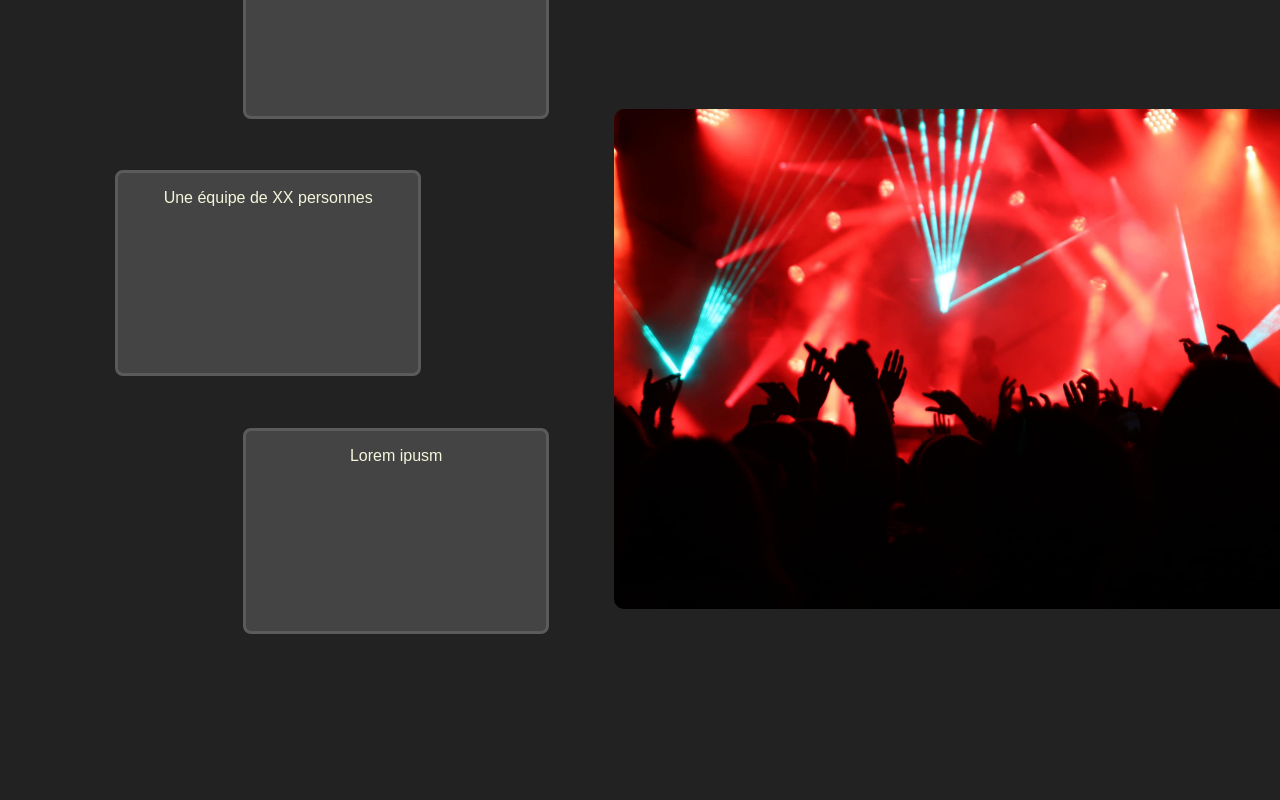
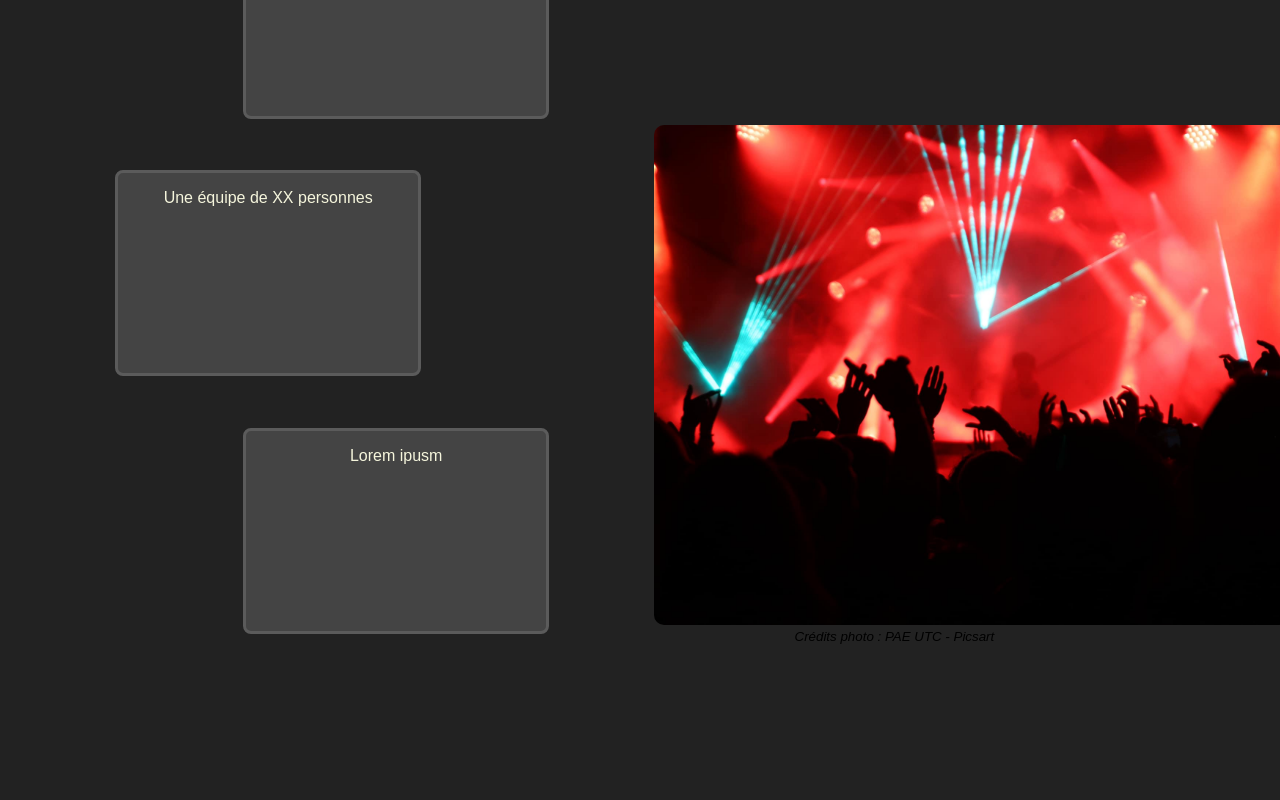
Before and after one commit to Decibels-UTC/website, a React (Create React App) app: page / in a window 1280 px wide. Shown: the part 1000-1800 px from the top of the page. Built offline with nearby package versions, Linux system fonts and the light colour scheme; a web font is replaced by a local one.

Commit message:
added 2nd vid

```diff
--- a/src/components/Desc.jsx
+++ b/src/components/Desc.jsx
@@ -48,12 +48,18 @@ function Desc() {
 
           </div>
           <div className={"place-holder-img"}>
-              <motion.img src={imgdBs} className={"img-placeholder"}
+
+
+              <figure>
+                <motion.img src={imgdBs} className={"img-placeholder"}
                           initial={{x: 0, opacity: 0.8, scale: 1, rotate: 0}}
                           whileInView={{x: 0, opacity: 1, scale: 1, rotate: 0}}
                           viewport={{once: true}}
                           transition={{duration: 2}}
-              ></motion.img>
+                ></motion.img>
+            <figcaption>Crédits photo : PAE UTC - Picsart</figcaption>
+            </figure>
+
           </div>
 
 
--- a/src/components/Footer.jsx
+++ b/src/components/Footer.jsx
@@ -26,9 +26,6 @@ function Footer(){
                         <div>
                             <a href={"/legals"}><p className={"footer-info"} >mention légales</p></a>
                         </div>
-                        <div>
-                            <a href={"https://assos.utc.fr/picsart"} ><p className={"footer-info"} >crédits photo : Picsart UTC</p></a>
-                        </div>
 
 
                         <div>
--- a/src/components/Lights.jsx
+++ b/src/components/Lights.jsx
@@ -3,6 +3,8 @@ import item1 from "../ressources/item1.png";
 import item3 from "../ressources/item3.png";
 import { motion } from "framer-motion"
 import '../style/Lights.css';
+import VideoComponent from "./Video";
+import vid2 from "../ressources/vid2.mp4";
 
 function Lights(){
     return(
@@ -30,6 +32,16 @@ function Lights(){
                 ></motion.img>
             </div>
 
+            <motion.div className={"vid2"}
+            initial={{x: -200, opacity: 0.5, scale: 1, rotate: 0}}
+                            whileInView={{x: 0, opacity: 1, scale: 1, rotate: 0}}
+                            viewport={{once: true}}
+                            transition={{duration: 3}}
+            >
+                <VideoComponent  src={vid2} width={"50%"} height={"auto"}/>
+
+            </motion.div>
+
             <div>
                 <img className={"item item3-light"} src={item3}/>
             </div>
--- a/src/style/Desc.css
+++ b/src/style/Desc.css
@@ -24,7 +24,15 @@
     margin-top: 30%;
 }
 
-
+figure {
+  border: none;
+}
+figcaption {
+  color: black;
+  font: italic smaller sans-serif;
+  text-align: center;
+    margin-right: 60%;
+}
 
 .zone-texte {
     width: 100%;
@@ -36,18 +44,21 @@
     position: relative;
     right: -15%;
     padding: 2%;
+    z-index: 2;
 }
 
 .second-text {
     position: relative;
     left: 5%;
     padding: 2%;
+       z-index: 2;
 }
 
 .third-text {
     position: relative;
     right: -15%;
     padding: 2%;
+       z-index: 2;
 
 }
 
--- a/src/style/Lights.css
+++ b/src/style/Lights.css
@@ -27,3 +27,10 @@
     position: absolute;
     bottom: -306%;
 }
+
+.vid2{
+  position: absolute;
+    z-index: 3;
+    bottom: -295%;
+    left: -5%;
+}
```
Also changed, not shown: 1 other file (tests, documents, lock files or other folders).
